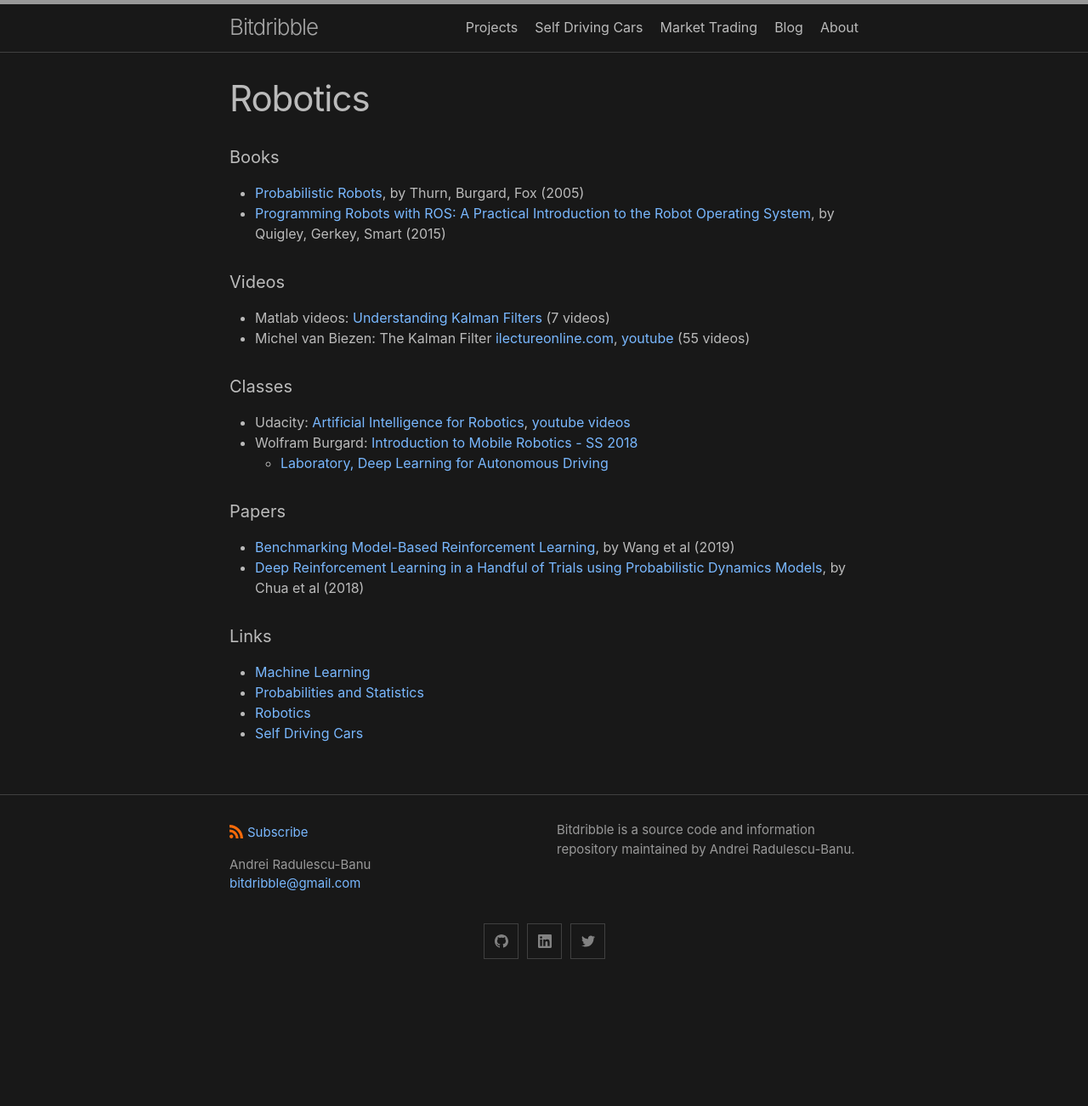
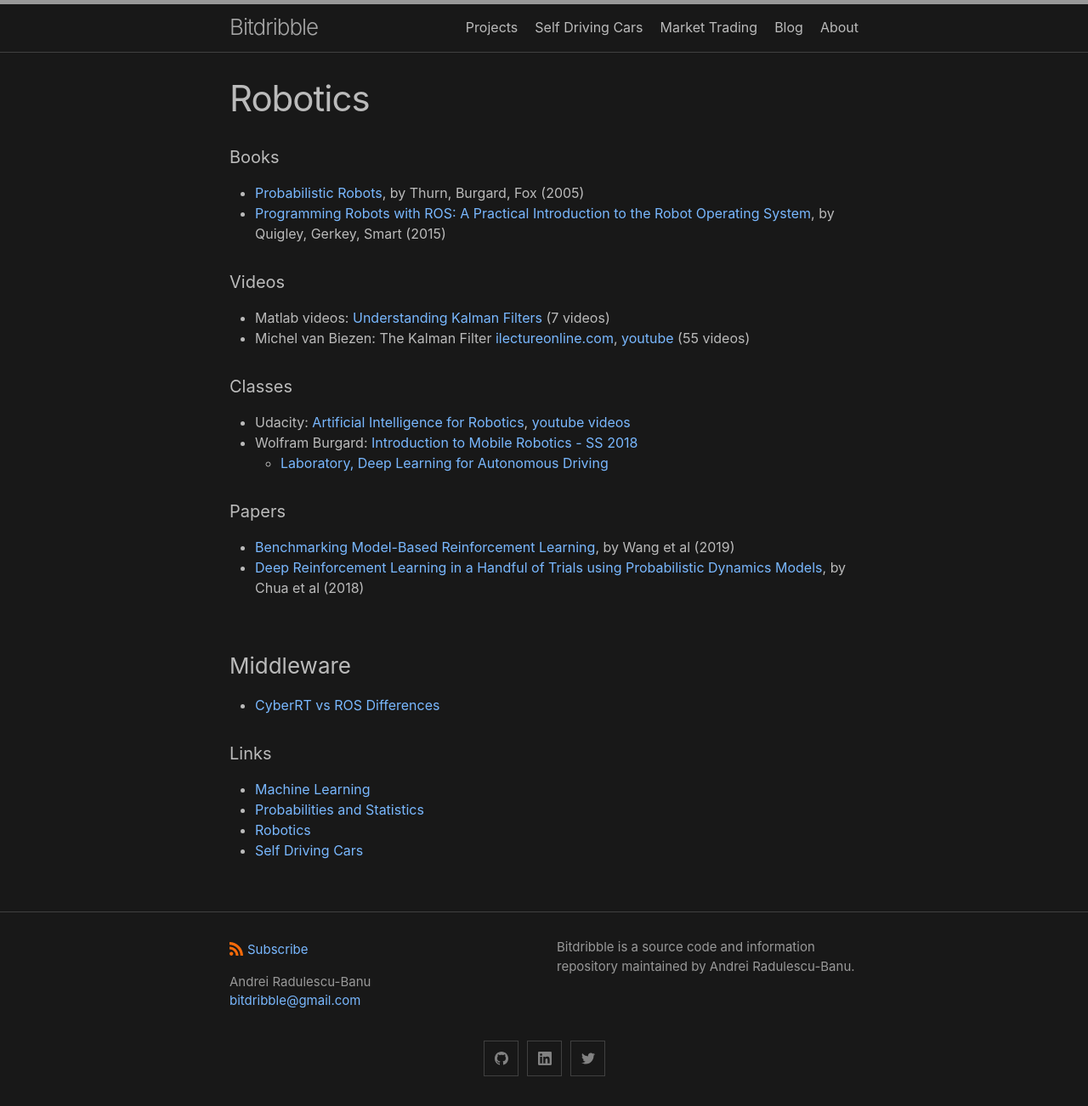
Before and after one commit to analytiq-hub/sigagent.github.io, a Jekyll site: the page built from robotics.md, in a window 1280 px wide. Shown: the whole page at 85% size. Built offline with Jekyll 4.4.1, drawn with Linux system fonts in a browser that asks for light colours; before the commit the page ends 1164 px from its top, so only the background shows below that.

Commit message:
*** empty log message ***

```diff
--- a/robotics.md
+++ b/robotics.md
@@ -15,10 +15,12 @@ title: Robotics
 * Wolfram Burgard: [Introduction to Mobile Robotics - SS 2018](http://ais.informatik.uni-freiburg.de/teaching/ss18/robotics/)
   * [Laboratory, Deep Learning for Autonomous Driving](http://ais.informatik.uni-freiburg.de/teaching/ss18/driving_lab/)
 
-
 #### Papers
 * [Benchmarking Model-Based Reinforcement Learning](https://arxiv.org/pdf/1907.02057.pdf), by Wang et al (2019)
 * [Deep Reinforcement Learning in a Handful of Trials using Probabilistic Dynamics Models](https://arxiv.org/abs/1805.12114), by Chua et al (2018)
+
+### Middleware
+* [CyberRT vs ROS Differences](https://github.com/ApolloAuto/apollo/issues/6529)
 
 #### Links
 * [Machine Learning](machine_learning.md)
```
